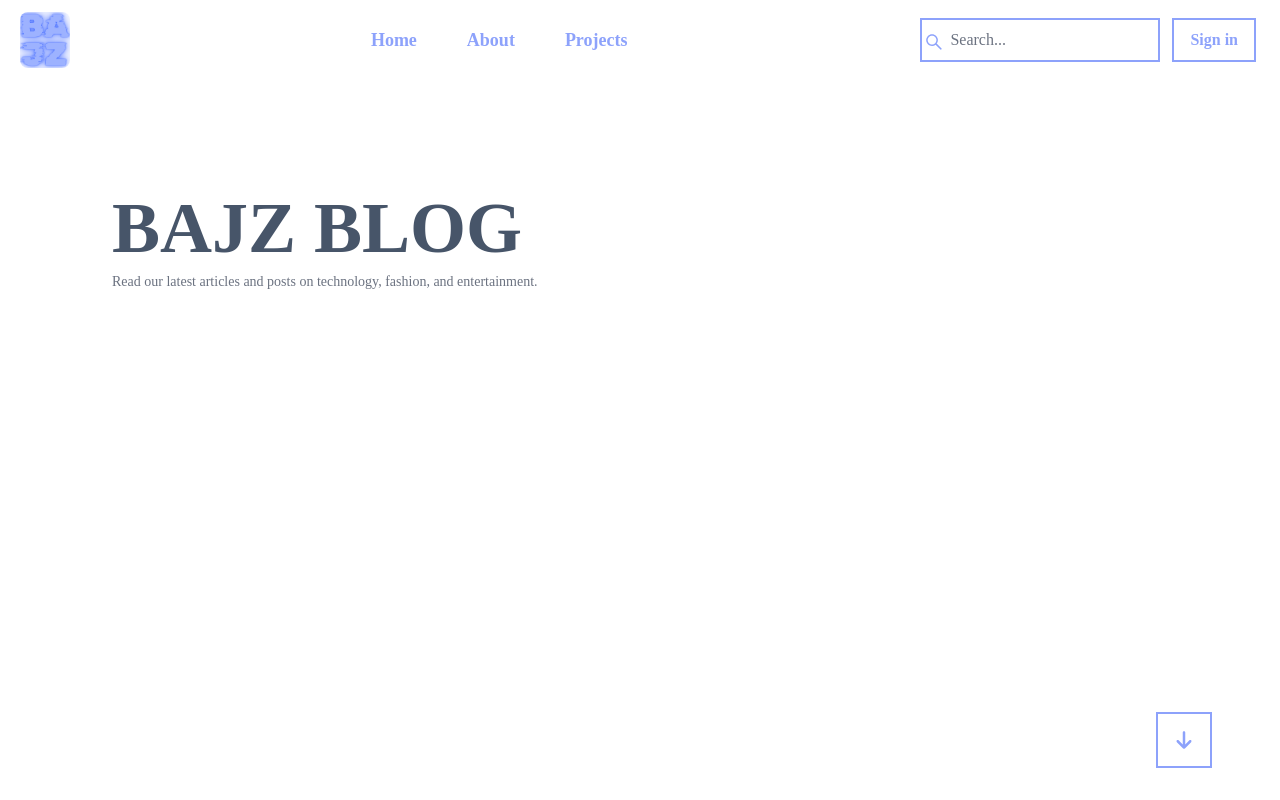
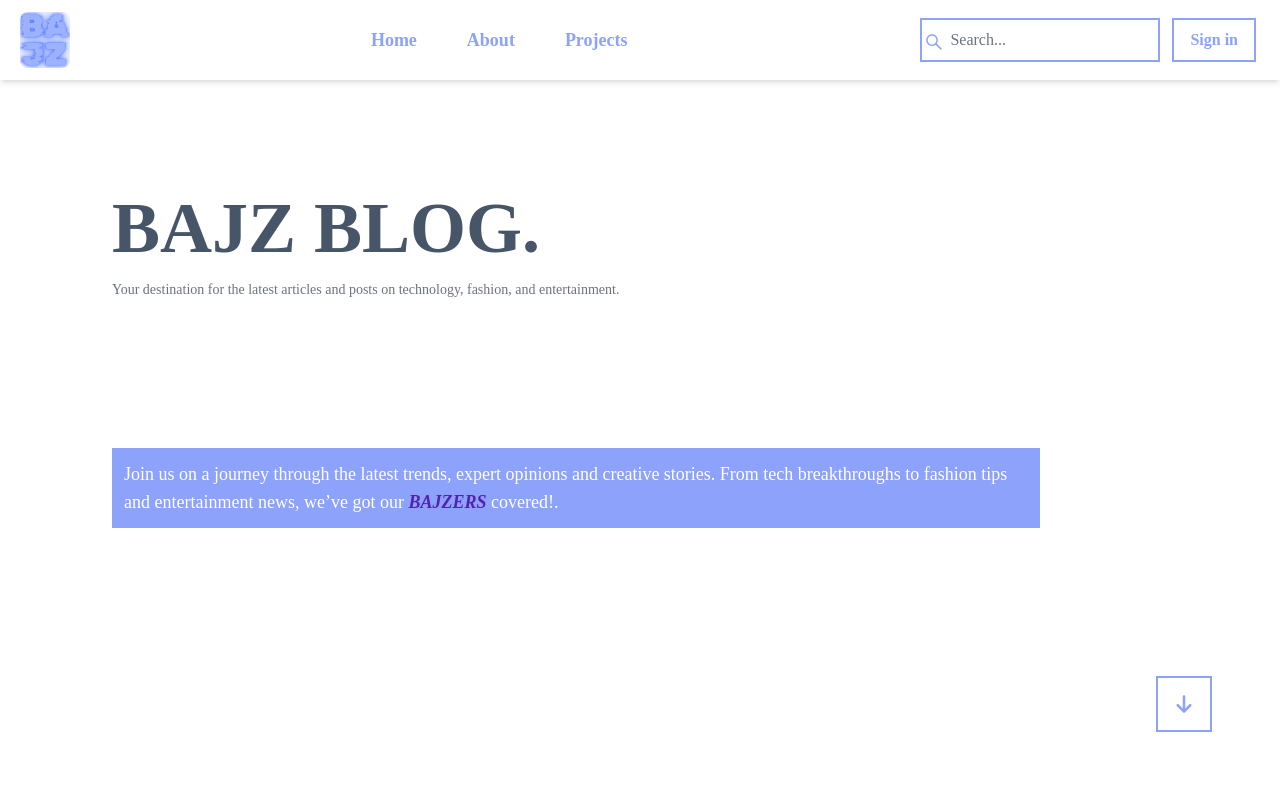
Before and after one commit to ayobaj/BAJZ, a React (Vite) app in the folder frontend/: page / in a window 1280 px wide. Shown: the top 800 px of the page. Built offline with nearby package versions, Linux system fonts and the light colour scheme; no server answers; a web font is replaced by a local one.

Commit message:
completed the home page

```diff
--- a/frontend/src/Pages/Home.jsx
+++ b/frontend/src/Pages/Home.jsx
@@ -27,31 +27,42 @@ const Home = () => {
 return (
     <div className=''>
 
-        <div className="flex flex-col gap-5 p-12  sm:p-28 max-w-6xl h-[500px] justify-between lg:min-h-screen">
+        <div className="flex flex-col gap-5 p-12  sm:p-28 max-w-6xl min-h-screen justify-between lg:min-h-screen">
 
-            <div className='space-y-2'>
-                <h1 className="text-5xl font-bold lg:text-7xl text-slate-600">BAJZ BLOG</h1>
+            <div className='space-y-4 flex flex-col'>
+                <h1 className="text-7xl font-bold lg:text-7xl text-slate-600 text-reveal">BAJZ BLOG.</h1>
 
-                <p className="text-gray-500 text-sm sm:text-sm">
-                Read our latest articles and posts on technology,
+                <p className="text-gray-500 text-sm text-reveal">
+                Your destination for the latest articles and posts on technology,
                 fashion, and entertainment.
                 </p>
             </div>
 
-            <div className='flex justify-end lg:ml-[1100px]'>
+            <div>
+                <p className='animate-text-left-to-right text-lg p-3 bg-indigo-400 text-white '>
+                    Join us on a journey through the latest trends, expert opinions and creative stories.
+                    From tech breakthroughs to fashion tips and entertainment news, we’ve got our <span className='font-bold italic text-purple-800'>BAJZERS</span> covered!.
+                </p>
+            </div>
+
+            <div className='flex justify-end lg:ml-[1100px] text-reveal mb-9'>
                     <button className='btn p-4 flex'><FaArrowDown className='text-xl'/></button>
             </div>
 
         </div>
 
 
-        <div className='flex justify-end items-center pr-12'>
+
+
+        <div className='flex justify-end items-center pr-12 text-reveal '>
             <Link to='/search'>
                 <button className='update flex items-center justify-between gap-4 w-[200px] h-[50px] sm:w-[200px]'>ALL
                     <span><FaArrowRightLong className='text-2xl'/></span>
                 </button>
             </Link>
         </div>
+
+
 
         <div className='max-w-6xl mx-auto p-3 flex flex-col gap-8 py-7'>
 
--- a/frontend/src/components/NavBar.jsx
+++ b/frontend/src/components/NavBar.jsx
@@ -58,7 +58,7 @@ const NavBar = () => {
 
   return (
     <div className="">
-      <nav className=" flex items-center justify-between md:mx-auto p-3">
+      <nav className=" shadow-md flex items-center justify-between md:mx-auto p-3">
 
         <div className="flex items-center">
 
--- a/frontend/src/index.css
+++ b/frontend/src/index.css
@@ -75,3 +75,20 @@ body{
 .focus-none{
 outline: none !important
 }
+
+
+
+@keyframes text-reveal {
+0% {
+    opacity: 0;
+    transform: translateY(20px);
+}
+100% {
+    opacity: 1;
+    transform: translateY(0);
+}
+}
+
+.text-reveal {
+animation: text-reveal 1s ease-out forwards;
+}
--- a/frontend/tailwind.config.js
+++ b/frontend/tailwind.config.js
@@ -12,6 +12,25 @@ export default {
       fontFamily: {
         tiltneon: ["Tilt Neon"],
       },
+      keyframes: {
+        'text-reveal': {
+          '0%': { opacity: '0', transform: 'translateY(20px)' },
+          '100%': { opacity: '1', transform: 'translateY(0)' },
+        },
+
+        'text-left-to-right': {
+          '0%': { opacity: '0', transform: 'translateX(-100%)' },
+          '100%': { opacity: '1', transform: 'translateX(0)' },
+        },
+
+
+      },
+      animation: {
+        'text-reveal': 'text-reveal 1s ease-out forwards',
+        'text-left-to-right': 'text-left-to-right 1s ease-out forwards',
+      },
+
+
     },
   },
   plugins: [
```
